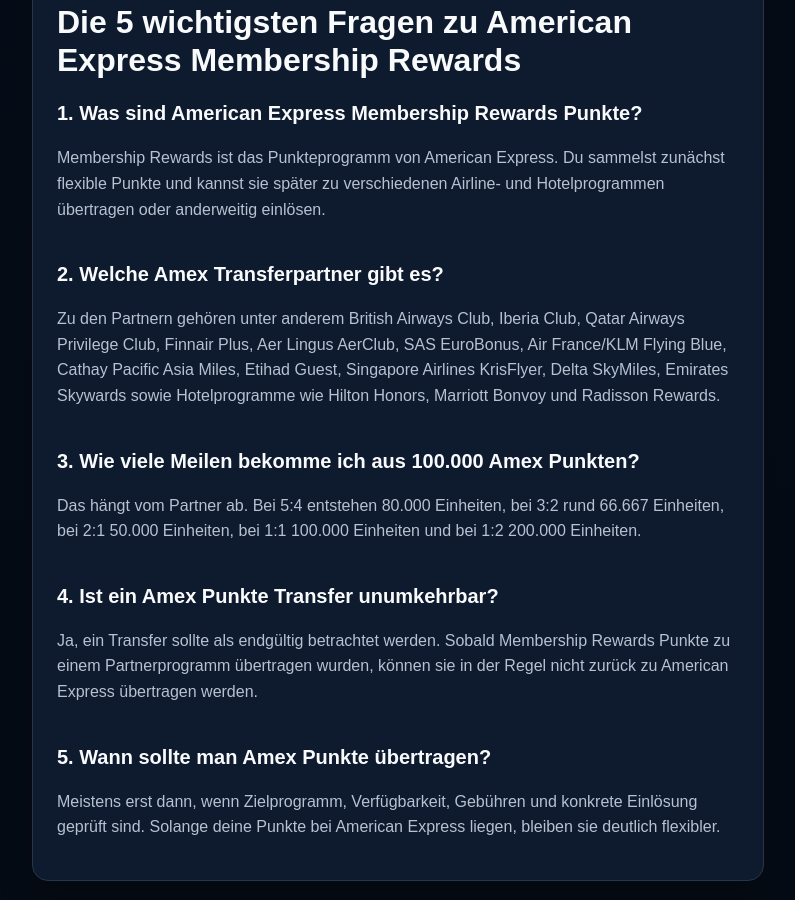
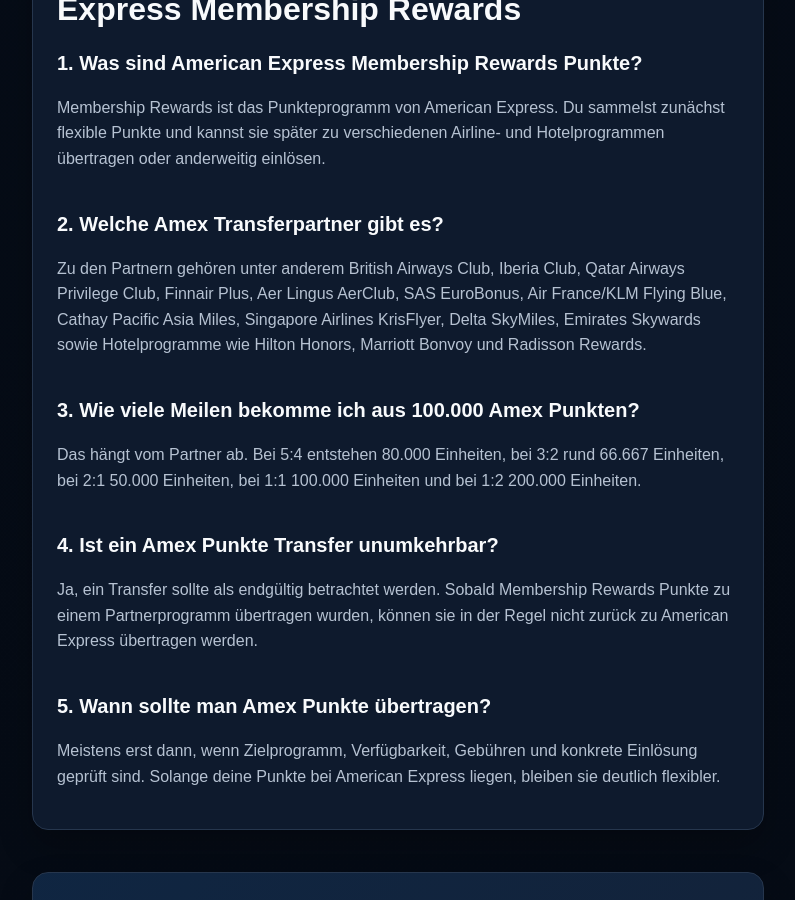
Before and after one commit to Praemienflug-Planer/miles-planer, a Jekyll site: the page built from meilen-sammeln/amex/index.html, in a window 1280 px wide and 900 px high, scrolled down 9464 px. Shown: the whole window, without its empty margins (68-863 px from the left). Built offline with Jekyll 4.4.1, drawn with Linux system fonts in a browser that asks for light colours; some of the changed text lies outside the part shown.

Commit message:
Remove Etihad Guest from Amex transfer partners

```diff
--- a/meilen-sammeln/amex/index.html
+++ b/meilen-sammeln/amex/index.html
@@ -45,7 +45,7 @@
     "@type": "FAQPage",
     "mainEntity": [
       {"@type":"Question","name":"Was sind American Express Membership Rewards Punkte?","acceptedAnswer":{"@type":"Answer","text":"Membership Rewards ist das Punkteprogramm von American Express. Die Punkte können gesammelt und später zu verschiedenen Airline- und Hotelprogrammen übertragen oder anderweitig eingelöst werden."}},
-      {"@type":"Question","name":"Welche Amex Transferpartner gibt es?","acceptedAnswer":{"@type":"Answer","text":"Zu den Partnern gehören unter anderem British Airways Club, Iberia Club, Qatar Airways Privilege Club, Finnair Plus, Aer Lingus AerClub, SAS EuroBonus, Air France/KLM Flying Blue, Cathay Pacific Asia Miles, Etihad Guest, Singapore Airlines KrisFlyer, Delta SkyMiles, Emirates Skywards sowie Hotelprogramme wie Hilton Honors, Marriott Bonvoy und Radisson Rewards."}},
+      {"@type":"Question","name":"Welche Amex Transferpartner gibt es?","acceptedAnswer":{"@type":"Answer","text":"Zu den Partnern gehören unter anderem British Airways Club, Iberia Club, Qatar Airways Privilege Club, Finnair Plus, Aer Lingus AerClub, SAS EuroBonus, Air France/KLM Flying Blue, Cathay Pacific Asia Miles, Singapore Airlines KrisFlyer, Delta SkyMiles, Emirates Skywards sowie Hotelprogramme wie Hilton Honors, Marriott Bonvoy und Radisson Rewards."}},
       {"@type":"Question","name":"Wie viele Meilen bekomme ich aus 100.000 Membership Rewards Punkten?","acceptedAnswer":{"@type":"Answer","text":"Das hängt vom Transferpartner ab. Bei 5:4 entstehen 80.000 Einheiten, bei 3:2 rund 66.667 Einheiten, bei 2:1 50.000 Einheiten, bei 1:1 100.000 Einheiten und bei 1:2 200.000 Einheiten."}},
       {"@type":"Question","name":"Ist ein Amex Punkte Transfer unumkehrbar?","acceptedAnswer":{"@type":"Answer","text":"Ein Transfer sollte als endgültig betrachtet werden. Sobald Membership Rewards Punkte zu einem Partnerprogramm übertragen wurden, können sie in der Regel nicht zurück zu American Express übertragen werden."}},
       {"@type":"Question","name":"Wann sollte man Amex Punkte übertragen?","acceptedAnswer":{"@type":"Answer","text":"In der Regel erst dann, wenn Zielprogramm, Verfügbarkeit, Gebühren und konkrete Einlösung geprüft sind. Solange die Punkte bei American Express liegen, bleiben sie flexibler."}}
@@ -149,7 +149,6 @@
               <tr><td><strong>SAS EuroBonus</strong></td><td>Airline-Punkte</td><td>5 : 4</td><td>80.000 Punkte</td></tr>
               <tr><td><strong>Air France/KLM Flying Blue</strong></td><td>Meilen</td><td>5 : 4</td><td>80.000 Meilen</td></tr>
               <tr><td><strong>Cathay Pacific Asia Miles</strong></td><td>Meilen</td><td>3 : 2</td><td>ca. 66.667 Meilen</td></tr>
-              <tr><td><strong>Etihad Guest</strong></td><td>Meilen</td><td>3 : 2</td><td>ca. 66.667 Meilen</td></tr>
               <tr><td><strong>Singapore Airlines KrisFlyer</strong></td><td>Meilen</td><td>3 : 2</td><td>ca. 66.667 Meilen</td></tr>
               <tr><td><strong>Delta SkyMiles</strong></td><td>Meilen</td><td>3 : 2</td><td>ca. 66.667 Meilen</td></tr>
               <tr><td><strong>Emirates Skywards</strong></td><td>Meilen</td><td>2 : 1</td><td>50.000 Meilen</td></tr>
@@ -173,7 +172,7 @@
               <tr><td><strong>Avios-Programme</strong></td><td>British Airways, Iberia, Qatar, Finnair, Aer Lingus</td><td>Kurz- und Mittelstrecken, Oneworld-Partner, einzelne Sweet Spots</td></tr>
               <tr><td><strong>SkyTeam / dynamische Programme</strong></td><td>Flying Blue, Delta SkyMiles</td><td>Air France/KLM-Verbindungen, flexible Datensuche, Promo Rewards</td></tr>
               <tr><td><strong>Star-Alliance-nahe Alternativen</strong></td><td>SAS EuroBonus, Singapore KrisFlyer</td><td>bestimmte Star-Alliance- oder Partner-Einlösungen, je nach Verfügbarkeit</td></tr>
-              <tr><td><strong>Asien- und Golfprogramme</strong></td><td>Cathay Pacific, Etihad, Emirates, Qatar</td><td>Asien, Nahost, hochwertige Premium-Kabinen, individuelle Sweet Spots</td></tr>
+              <tr><td><strong>Asien- und Golfprogramme</strong></td><td>Cathay Pacific, Emirates, Qatar</td><td>Asien, Nahost, hochwertige Premium-Kabinen, individuelle Sweet Spots</td></tr>
               <tr><td><strong>Hotelprogramme</strong></td><td>Hilton Honors, Marriott Bonvoy, Radisson Rewards</td><td>Airporthotels, Stopover, Familienhotels oder Ergänzung zur Flugplanung</td></tr>
             </tbody>
           </table>
@@ -186,7 +185,7 @@
         <p>100.000 Membership Rewards Punkte können je nach Partner sehr unterschiedlich aussehen:</p>
         <ul>
           <li><strong>80.000 Avios oder Meilen</strong> bei Partnern mit 5:4, zum Beispiel British Airways Club, Iberia Club, SAS EuroBonus oder Flying Blue.</li>
-          <li><strong>ca. 66.667 Meilen oder Punkte</strong> bei Partnern mit 3:2, zum Beispiel Qatar, Finnair, Cathay Pacific, Etihad, Singapore KrisFlyer oder Marriott Bonvoy.</li>
+          <li><strong>ca. 66.667 Meilen oder Punkte</strong> bei Partnern mit 3:2, zum Beispiel Qatar, Finnair, Cathay Pacific, Singapore KrisFlyer oder Marriott Bonvoy.</li>
           <li><strong>50.000 Emirates Skywards Meilen</strong> bei 2:1.</li>
           <li><strong>100.000 Hilton Honors Punkte</strong> bei 1:1.</li>
           <li><strong>200.000 Radisson Rewards Punkte</strong> bei 1:2.</li>
@@ -240,7 +239,7 @@
           </div>
           <div class="faq-item">
             <h3>2. Welche Amex Transferpartner gibt es?</h3>
-            <p>Zu den Partnern gehören unter anderem British Airways Club, Iberia Club, Qatar Airways Privilege Club, Finnair Plus, Aer Lingus AerClub, SAS EuroBonus, Air France/KLM Flying Blue, Cathay Pacific Asia Miles, Etihad Guest, Singapore Airlines KrisFlyer, Delta SkyMiles, Emirates Skywards sowie Hotelprogramme wie Hilton Honors, Marriott Bonvoy und Radisson Rewards.</p>
+            <p>Zu den Partnern gehören unter anderem British Airways Club, Iberia Club, Qatar Airways Privilege Club, Finnair Plus, Aer Lingus AerClub, SAS EuroBonus, Air France/KLM Flying Blue, Cathay Pacific Asia Miles, Singapore Airlines KrisFlyer, Delta SkyMiles, Emirates Skywards sowie Hotelprogramme wie Hilton Honors, Marriott Bonvoy und Radisson Rewards.</p>
           </div>
           <div class="faq-item">
             <h3>3. Wie viele Meilen bekomme ich aus 100.000 Amex Punkten?</h3>
```
